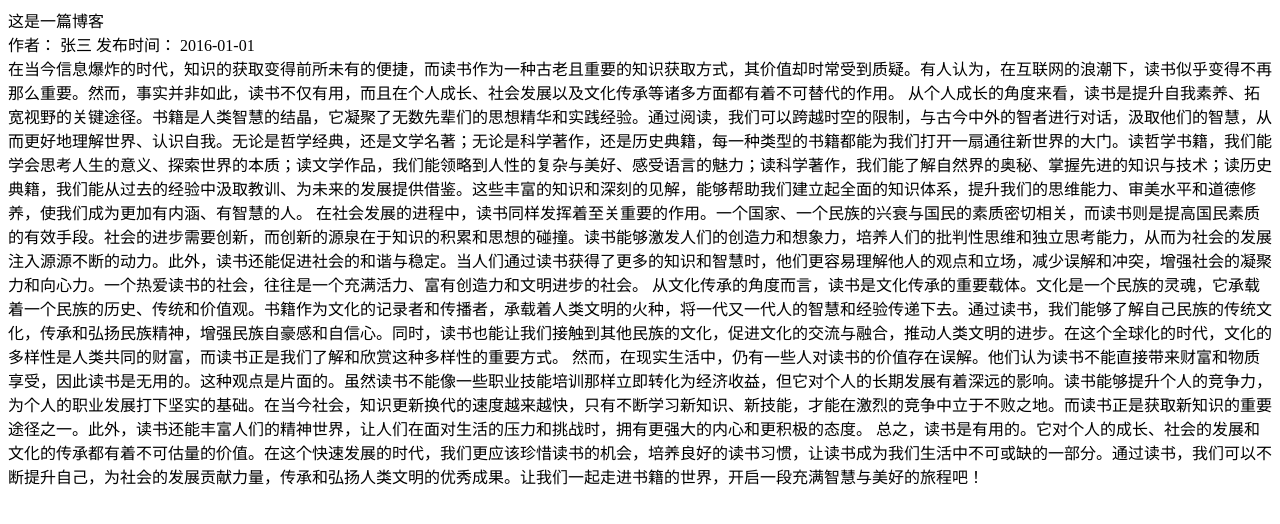
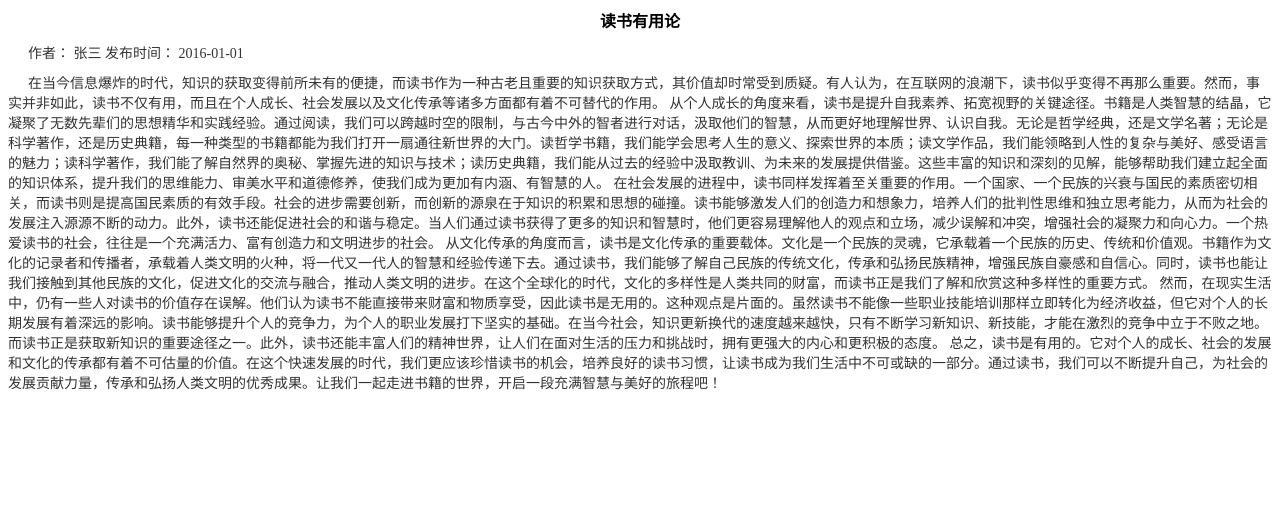
Before and after one commit to fanfanfanlei/blog20170319, a plain HTML site: page index.html in a window 1280 px wide. Drawn offline with Linux system fonts and the light colour scheme.

Commit message:
Update index.html

```diff
--- a/index.html
+++ b/index.html
@@ -3,11 +3,29 @@
 <head>
     <meta charset="utf-8"/>
     <meta name="apple-mobile-web-app-status-bar-style" content="black" />
-    <title>个人空间</title>
+    <title>个人博客</title>
 </head>
+<style>
+    .title {
+        font-size: 16px;
+        text-align: center;
+        font-weight: bold;
+    }
+    .author {
+        color: #333;
+        text-indent: 20px;
+        padding: 10px 0;
+        font-size: 14px;
+    }
+    .content {
+        text-indent: 20px;
+        font-size: 14px;
+        color: #333;
+    }
+</style>
 <body class="homePage" id="homePage">
-	<div class="title">这是一篇博客</div>
-    <div>
+	<div class="title">读书有用论</div>
+    <div class="author">
         <span>作者： 张三<span>
         <span>发布时间： 2016-01-01</span>
     </div>
```
